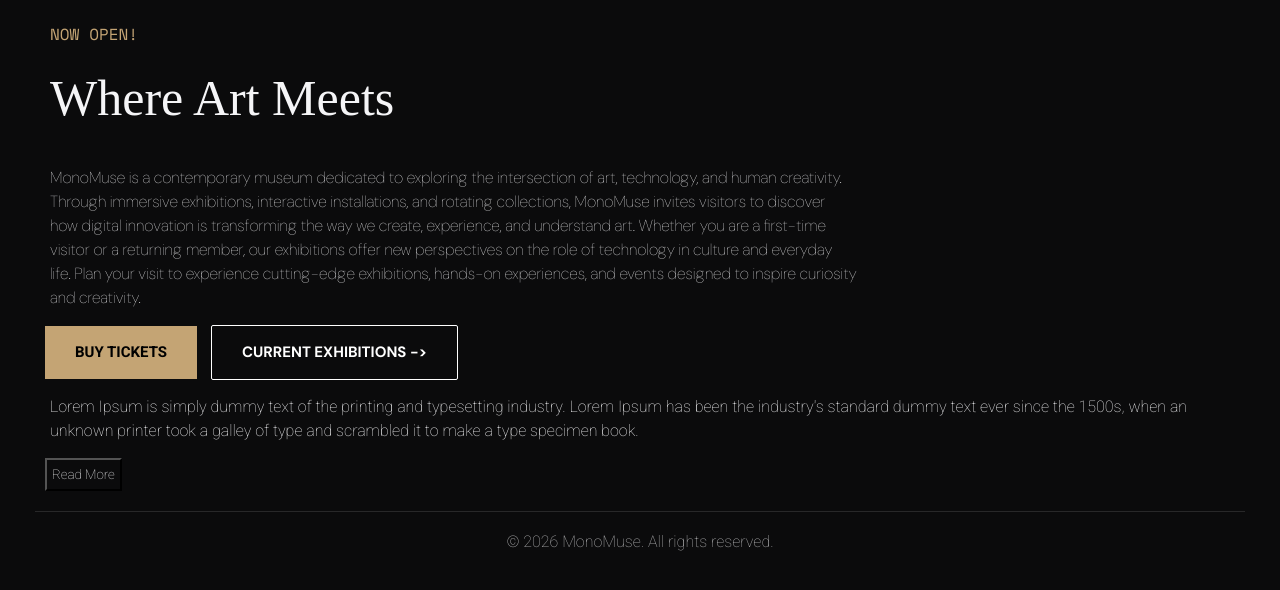
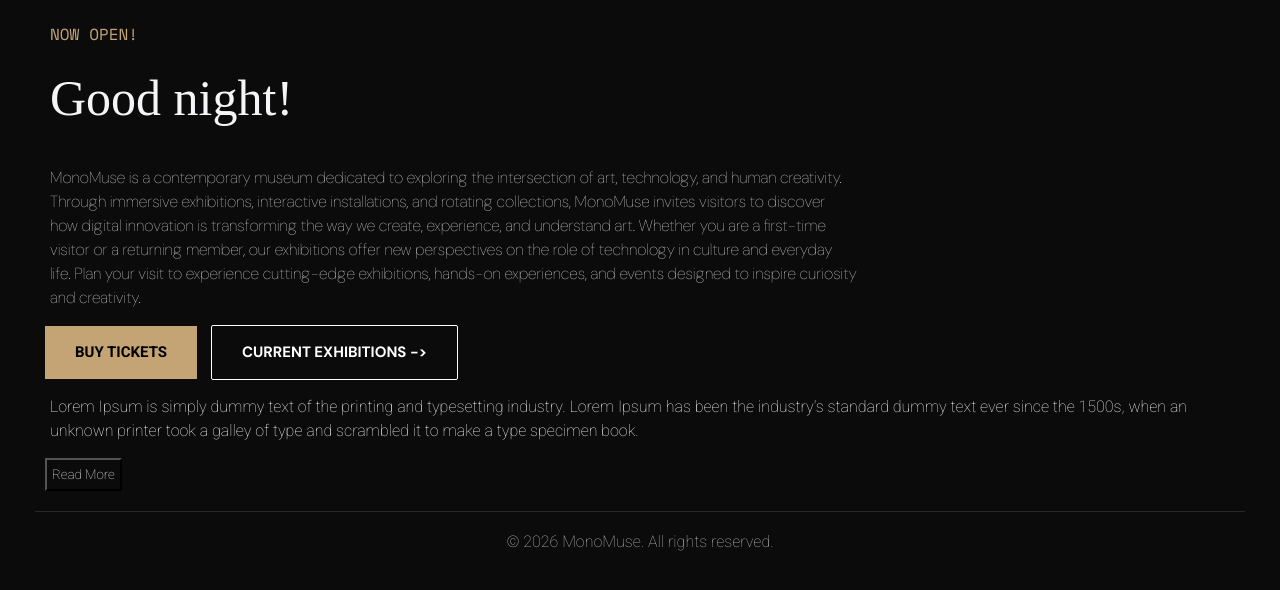
Before and after one commit to shreyam79/67250_techproject_phaseb, a plain HTML site: page smahindr-increment5/index.html in a window 1280 px wide. Shown: the part 158-748 px from the top of the page. Drawn offline with nearby package versions, Linux system fonts and the light colour scheme.

Commit message:
Update index.html

```diff
--- a/smahindr-increment5/index.html
+++ b/smahindr-increment5/index.html
@@ -46,7 +46,7 @@
 
     <main class="main">
         <p class="top_header">NOW OPEN!</p>
-        <h2 class="where_art_meets" id="greeting">Where Art Meets</h2>
+        <h2 class="where_art_meets" id="greeting">Good night!</h2>
         <!-- <h2 class="tomorrow">Tomorrow</h2> -->
         <p></p>
         <p class="description">MonoMuse is a contemporary museum dedicated to exploring the intersection of art, technology, and human creativity.<br>Through immersive exhibitions, interactive installations, and rotating collections, MonoMuse invites visitors to discover <br> how digital innovation is transforming the way we create, experience, and understand art. Whether you are a first-time <br> visitor or a returning member, our exhibitions offer new perspectives on the role of technology in culture and everyday <br>life. Plan your visit to experience cutting-edge exhibitions, hands-on experiences, and events designed to inspire curiosity <br>and creativity.
```
